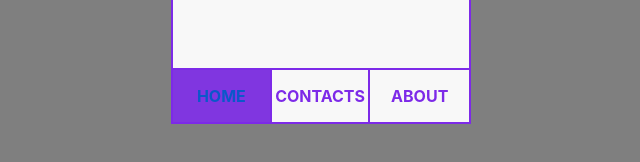
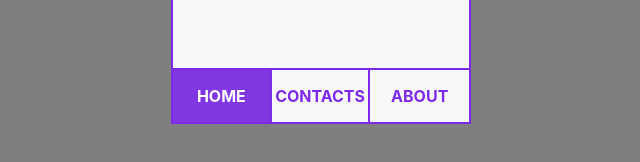
Before and after one commit to makssisua/contactsProject, a React (Create React App) app: page / in a window 1280 px wide. In both pictures the pointer is over the link "HOME". Shown: the part 576-738 px from the top of the page, without its empty margins (319-959 px from the left). Built offline with nearby package versions, Linux system fonts and the light colour scheme.

Commit message:
fix navigatin text color

```diff
--- a/src/components/Navigation/Navigation.scss
+++ b/src/components/Navigation/Navigation.scss
@@ -19,6 +19,10 @@
     width: 34%;
     font-weight: bold;
     text-transform: uppercase;
+
+    & a:hover {
+      color: white;
+    }
 
     &--link {
       display: flex;
```
